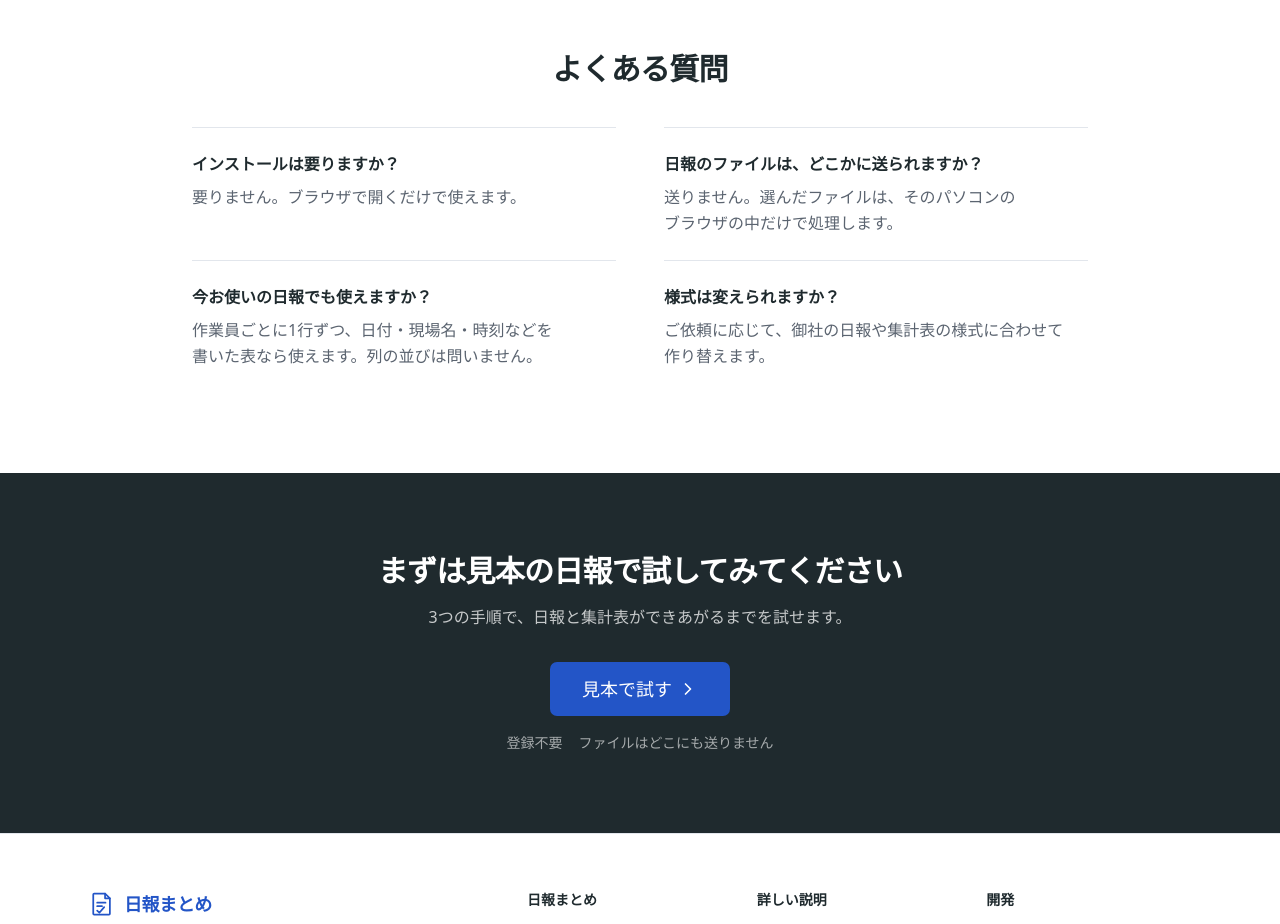
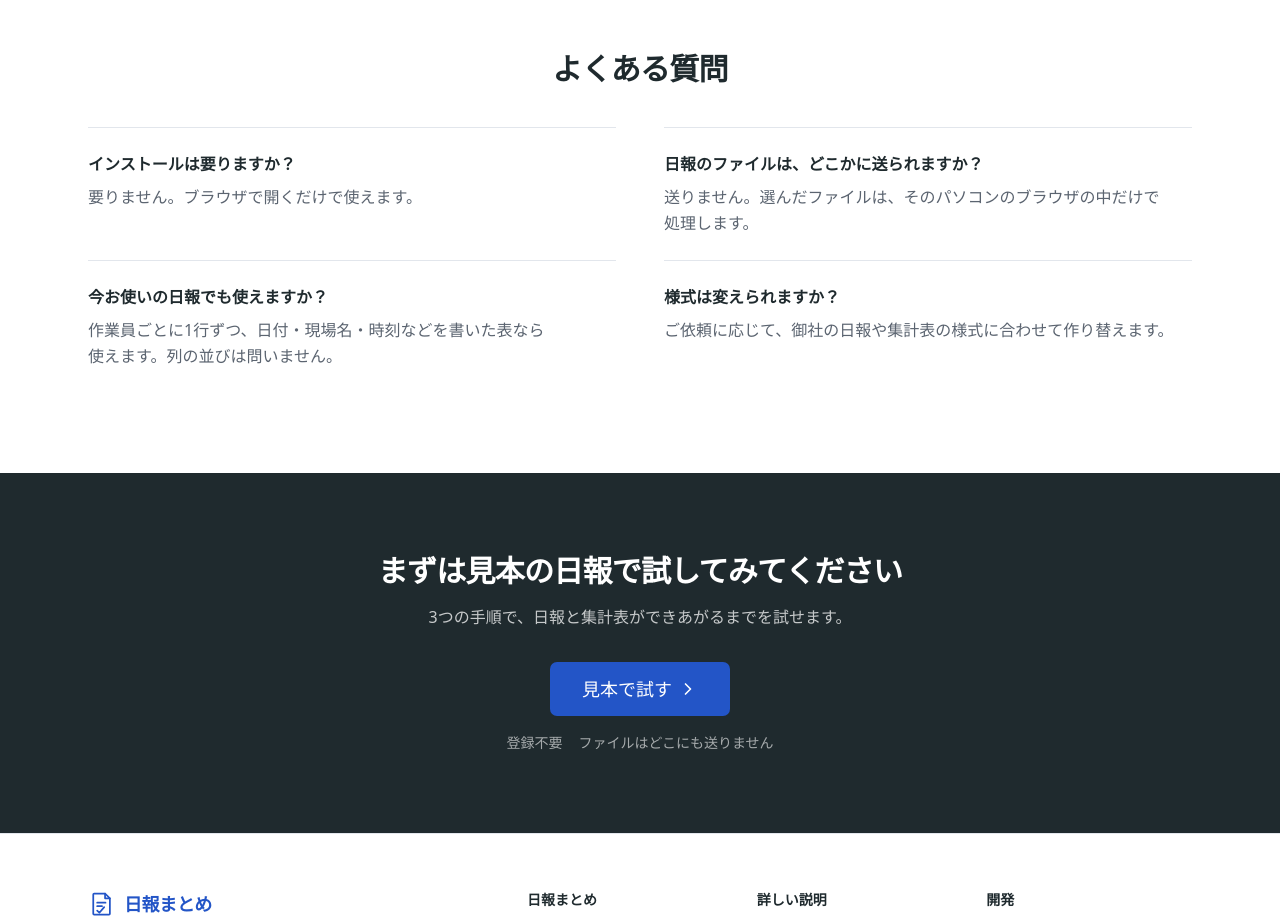
Before and after one commit to nemonsoon/construction-daily-report, a React (Vite) app: page / in a window 1280 px wide. Shown: the part 2680-3604 px from the top of the page. Built offline with nearby package versions, Linux system fonts and the light colour scheme.

Commit message:
feat: align FAQ and app card widths with the other sections

```diff
--- a/src/app/FaqSection.tsx
+++ b/src/app/FaqSection.tsx
@@ -32,7 +32,7 @@ export function FaqSection() {
 			>
 				よくある質問
 			</h2>
-			<dl className="mx-auto mt-10 grid max-w-4xl gap-x-12 md:grid-cols-2">
+			<dl className="mt-10 grid gap-x-12 md:grid-cols-2">
 				{FAQS.map(({ question, answer }) => (
 					<div
 						key={question}
--- a/src/app/Steps.tsx
+++ b/src/app/Steps.tsx
@@ -205,7 +205,7 @@ export function Steps() {
 
 	return (
 		<div className="min-h-[calc(100dvh-4rem)] bg-surface">
-			<div className="mx-auto max-w-4xl px-4 py-10 sm:px-6 sm:py-14">
+			<div className="mx-auto max-w-6xl px-4 py-10 sm:px-6 sm:py-14">
 				<h1
 					id={HEADING_ID.app}
 					tabIndex={-1}
```
